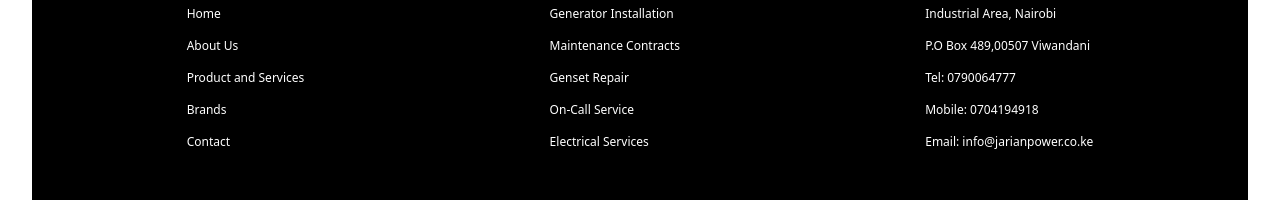
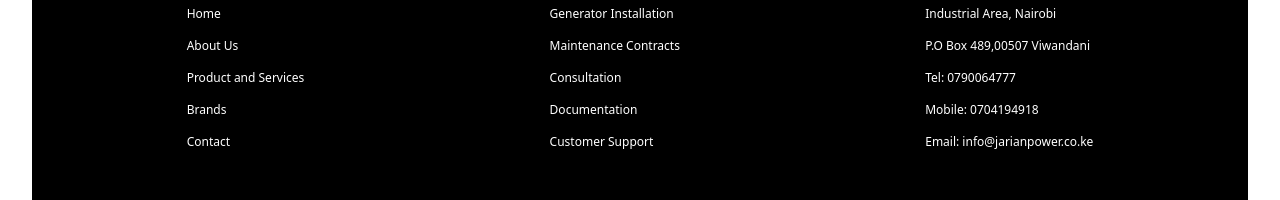
Before and after one commit to MICHAELMUNAVU83/Jurian-Power, a React (Vite) app: page / in a window 1280 px wide. Shown: the part 4842-5042 px from the top of the page. Built offline with nearby package versions, Linux system fonts and the light colour scheme.

Commit message:
Added Changes

```diff
--- a/src/App.jsx
+++ b/src/App.jsx
@@ -1,6 +1,7 @@
 import "./App.css";
 import { Routes, Route } from "react-router";
 import Home from "./pages/home";
+import ScrollToTop from "./components/ScrollToTop";
 
 import Topbar from "./components/topbar";
 import Footer from "./components/footer";
@@ -105,6 +106,7 @@
   return (
     <main className="px-4 sm:px-6 lg:px-8  mx-auto">
       <Topbar />
+      <ScrollToTop />
       <Routes>
         <Route path="/" element={<Home />} />
         <Route path="/products-services" element={<ProductsServices />} />
--- /dev/null
+++ b/src/components/ScrollToTop.jsx
@@ -0,0 +1,14 @@
+import { useEffect } from "react";
+import { useLocation } from "react-router";
+
+const ScrollToTop = () => {
+  const { pathname } = useLocation();
+
+  useEffect(() => {
+    window.scrollTo(0, 0);
+  }, [pathname]);
+
+  return null;
+};
+
+export default ScrollToTop;
--- a/src/components/footer.jsx
+++ b/src/components/footer.jsx
@@ -40,21 +40,44 @@
           {/* Quick Links */}
           <div className="flex flex-col text-white">
             <h1 className="font-bold text-lg mb-2">Quick Links</h1>
-            <Link to="/" className="text-xs mb-4">Home</Link>
-            <Link to="/about" className="text-xs mb-4">About Us</Link>
-            <Link to="/products-services" className="text-xs mb-4">Product and Services</Link>
-            <Link to="/brands" className="text-xs mb-4">Brands</Link>
-            <Link to="/contact" className="text-xs mb-4">Contact</Link>
+            <Link to="/" className="text-xs mb-4">
+              Home
+            </Link>
+            <Link to="/about" className="text-xs mb-4">
+              About Us
+            </Link>
+            <Link to="/products-services" className="text-xs mb-4">
+              Product and Services
+            </Link>
+            <Link to="/brands" className="text-xs mb-4">
+              Brands
+            </Link>
+            <Link to="/contact" className="text-xs mb-4">
+              Contact
+            </Link>
           </div>
 
           {/* Services */}
           <div className="flex flex-col text-white">
             <h1 className="font-bold text-lg mb-2">Services</h1>
-            <Link to="/services/generator-installation" className="text-xs mb-4">Generator Installation</Link>
-            <Link to="/services/maintenance-contracts" className="text-xs mb-4">Maintenance Contracts</Link>
-            <Link to="/services/genset-repair" className="text-xs mb-4">Genset Repair</Link>
-            <Link to="/services/on-call-service" className="text-xs mb-4">On-Call Service</Link>
-            <Link to="/services/electrical-services" className="text-xs mb-4">Electrical Services</Link>
+            <Link
+              to="/services/generator-installation"
+              className="text-xs mb-4"
+            >
+              Generator Installation
+            </Link>
+            <Link to="/services/maintenance" className="text-xs mb-4">
+              Maintenance Contracts
+            </Link>
+            <Link to="/services/consultation" className="text-xs mb-4">
+              Consultation
+            </Link>
+            <Link to="/services/documentation" className="text-xs mb-4">
+              Documentation
+            </Link>
+            <Link to="/services/emergency-support" className="text-xs mb-4">
+              Customer Support
+            </Link>
           </div>
 
           {/* Contact Us */}
--- a/src/index.css
+++ b/src/index.css
@@ -1 +1,5 @@
 @import "tailwindcss";
+
+html {
+  scroll-behavior: smooth !important;
+}
```
